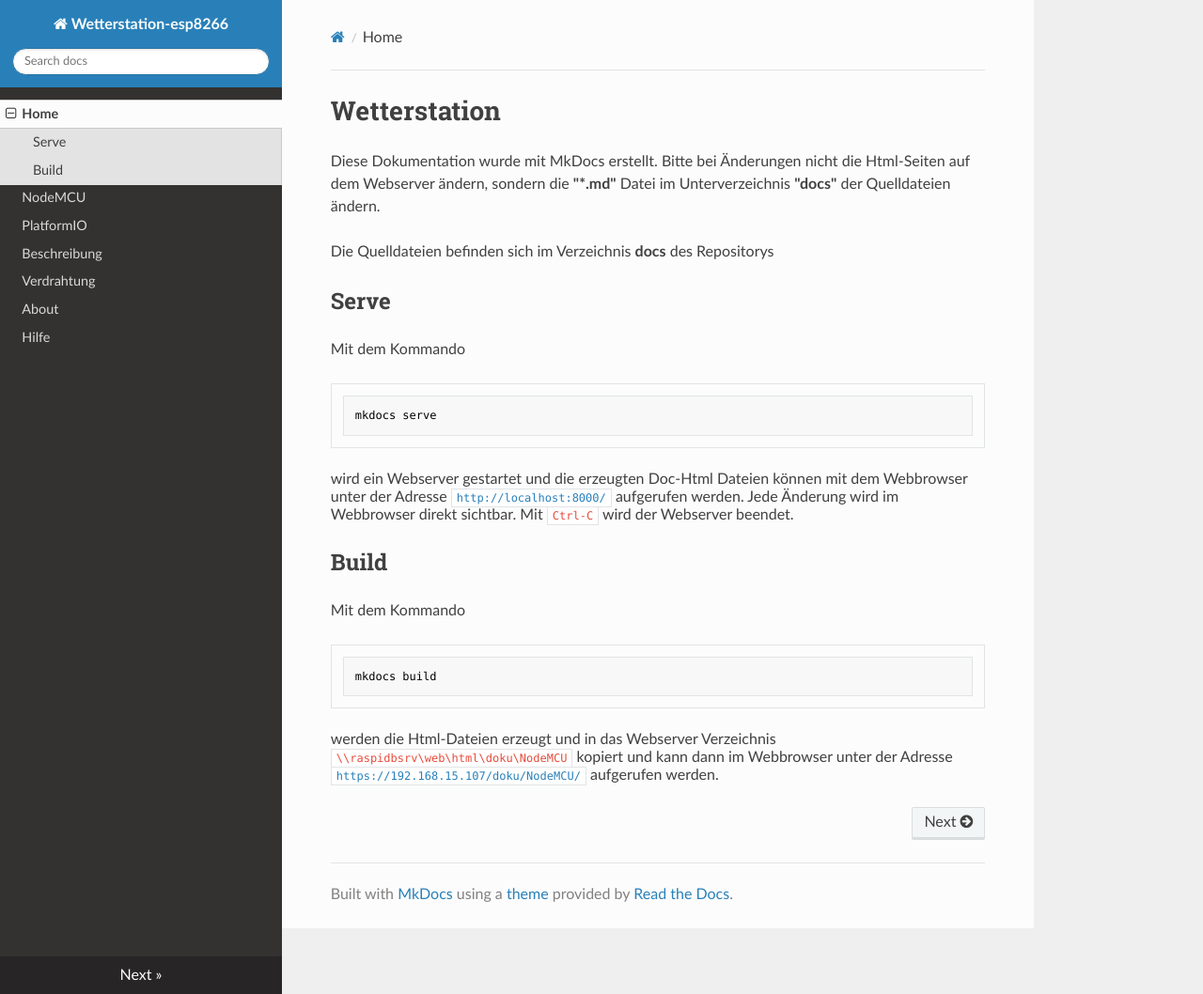
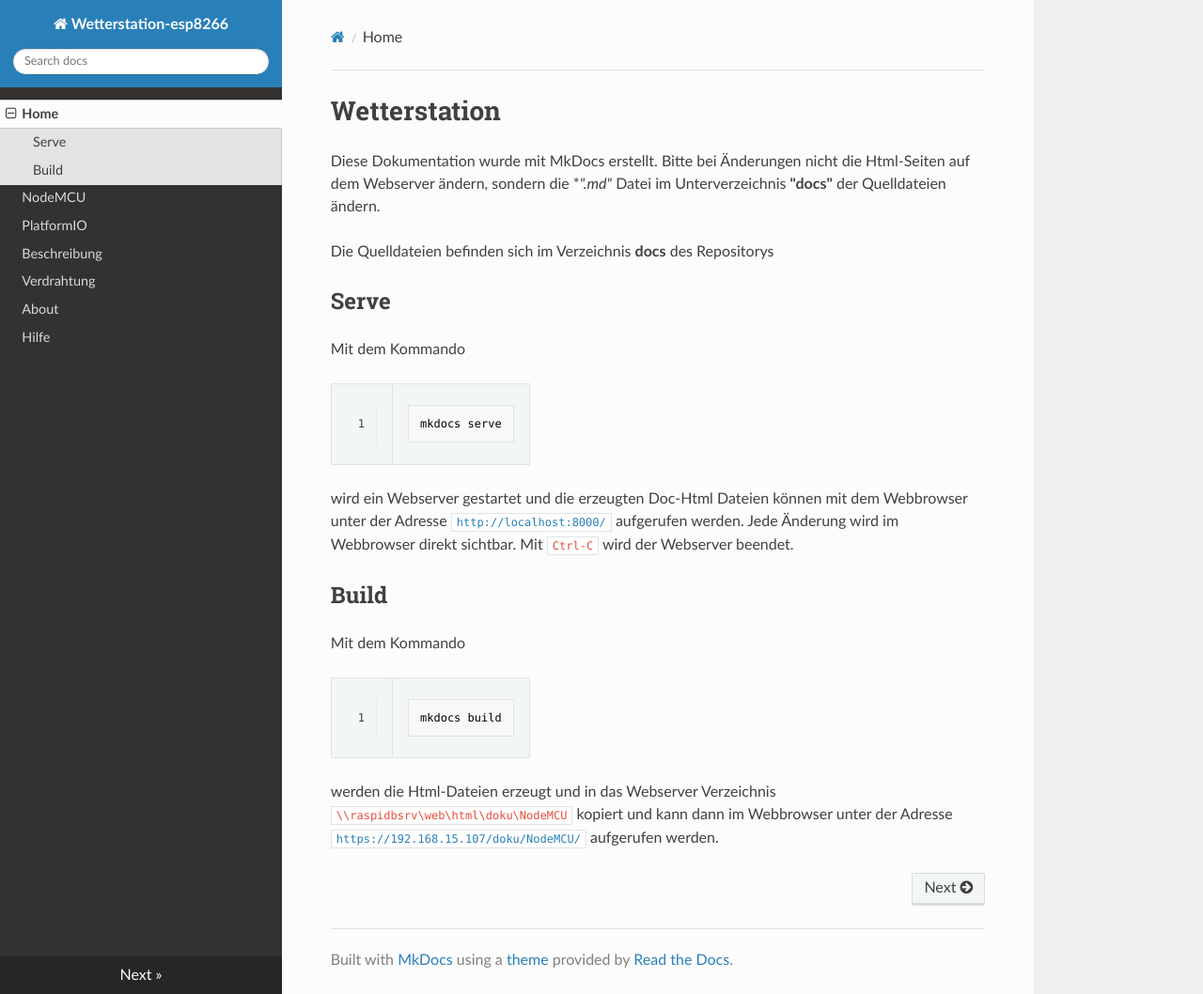
Before and after one commit to cszielke/Wemos-D1-Weather, an MkDocs documentation site: the page built from docs/index.md, in a window 1280 px wide and 1058 px high. Shown: the whole window at 94% size. Built offline with MkDocs 1.6.1, drawn with Linux system fonts in a browser that asks for light colours; nearby versions of some CDN libraries.

Commit message:
conf mkdocs

```diff
--- a/mkdocs.yml
+++ b/mkdocs.yml
@@ -13,13 +13,7 @@
     language: de
     font: false
 markdown_extensions:
-  - pymdownx.extra
   - admonition
-  - pymdownx.details
-  - pymdownx.arithmatex
-  - pymdownx.tilde
-  - pymdownx.tasklist:
-      custom_checkbox: true
   - markdown.extensions.codehilite:
       guess_lang: false
       linenums: true
--- a/requirements.txt
+++ b/requirements.txt
@@ -1,3 +1 @@
 sphinx-markdown-tables
-pymdown-extensions
-Pygments
```
